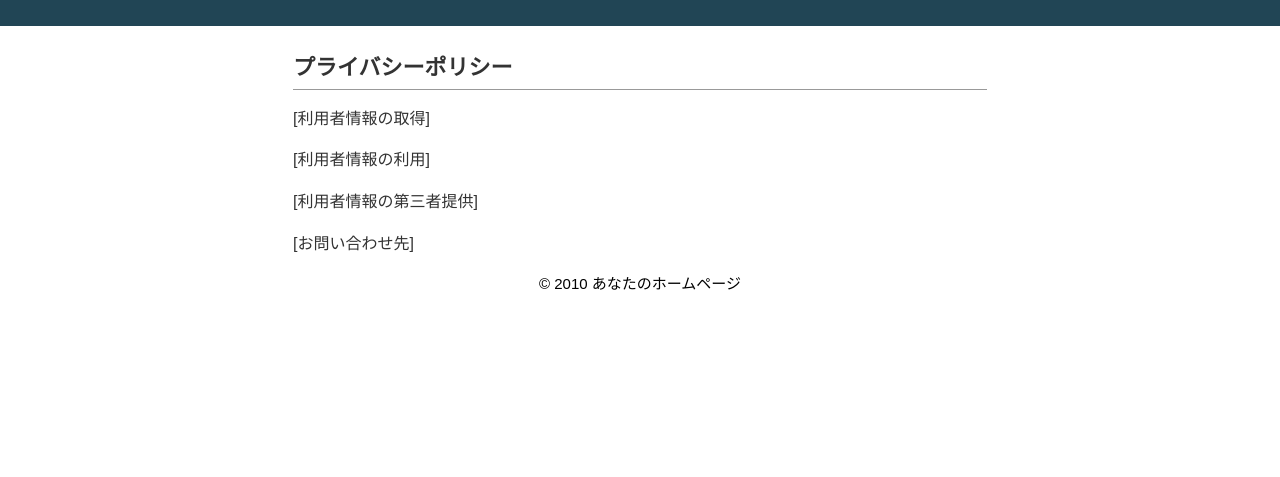
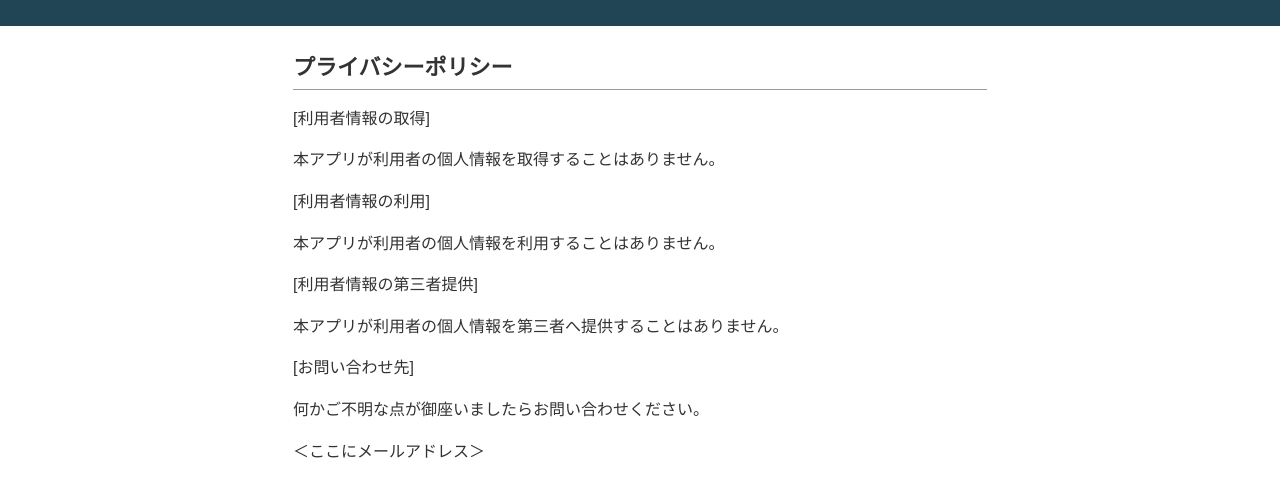
Before and after one commit to NamakosSystem/NamakosPolicy, a plain HTML site: page index.html in a window 1280 px wide. Shown: the part 92-569 px from the top of the page. Drawn offline with Linux system fonts and the light colour scheme.

Commit message:
Update index.html

```diff
--- a/index.html
+++ b/index.html
@@ -18,13 +18,18 @@
 <div id="inner">
 <h2>プライバシーポリシー</h2>
 <p>[利用者情報の取得]</p>
+<p>本アプリが利用者の個人情報を取得することはありません。</p>
 <p>[利用者情報の利用]</p>
+<p>本アプリが利用者の個人情報を利用することはありません。</p>
 <p>[利用者情報の第三者提供]</p>
+<p>本アプリが利用者の個人情報を第三者へ提供することはありません。</p>
 <p>[お問い合わせ先]</p>
+<p>何かご不明な点が御座いましたらお問い合わせください。</p>
+<p>＜ここにメールアドレス＞</p>
 </div>
 </div>
 </aside>
 </div>
-<footer>© 2010 あなたのホームページ</footer>
+<footer>© TRIBECA, Y.K.</footer>
 </div></body>
 </html>
```
